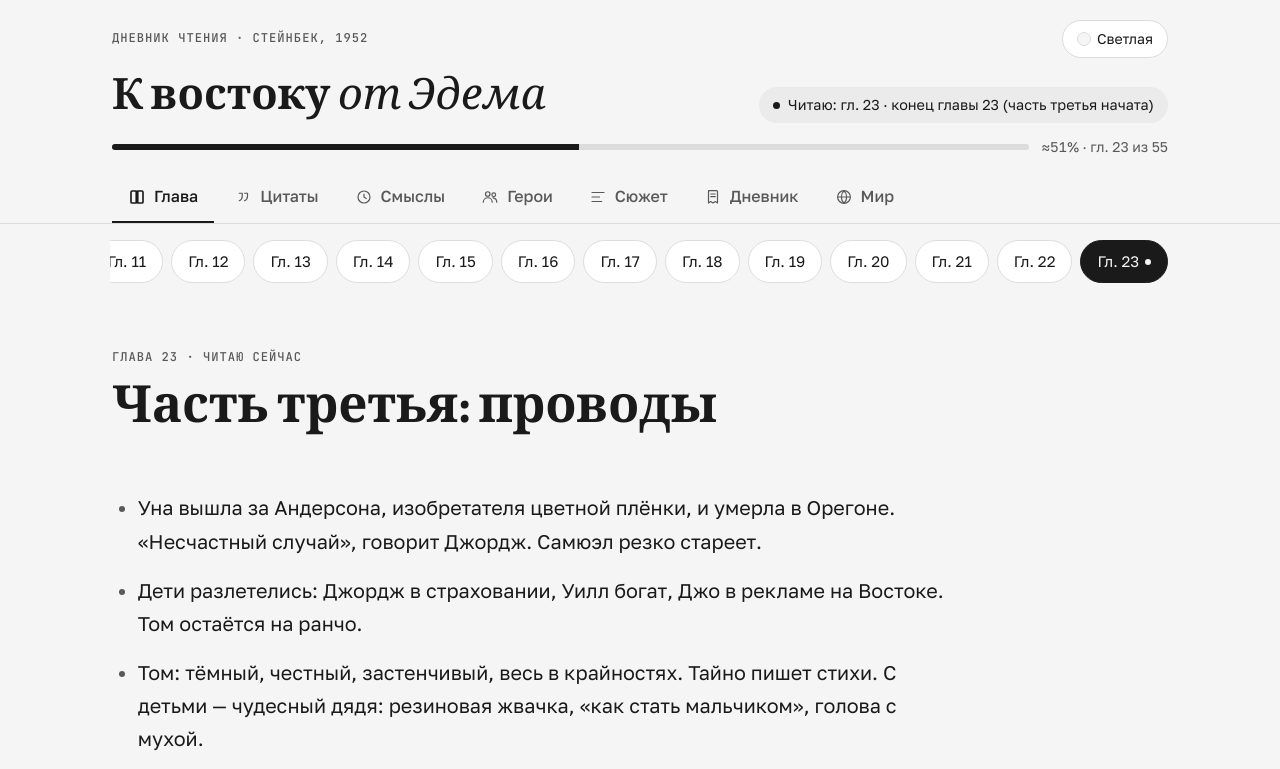
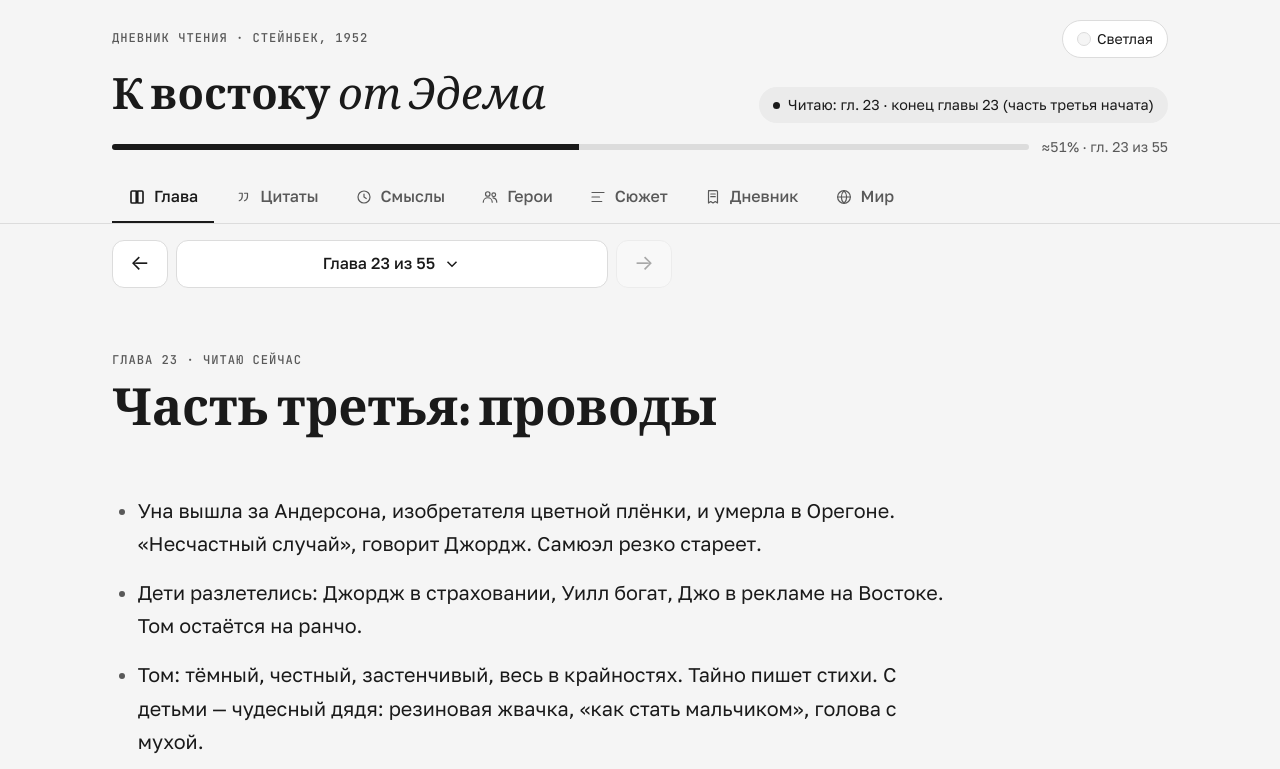
Before and after one commit to samvelkoch/eastofeden, a plain HTML site: page index.html in a window 1280 px wide. Shown: the top 769 px of the page. Drawn offline with nearby package versions, Linux system fonts and the light colour scheme.

Commit message:
Навигация по главам: сетка 55 глав вместо скрытого скролла; убраны «Впечатления» и «Гипотезы» из «Героев»
Co-Authored-By: Claude Sonnet 5.5 <noreply@anthropic.com>
Claude-Session: https://claude.ai/code/session_01Sem2ZeZPEiVaDZD1JbpNwz

```diff
--- a/app.js
+++ b/app.js
@@ -39,15 +39,20 @@
 
   // CHAPTER view
   var chState=CUR;
-  var chips=document.getElementById('ch-chips');
-  D.chapters.forEach(function(c){
-    var b=el('button','chip'+(c.n===CUR?' now':''),'Гл. '+c.n); b.type='button'; b.id='chip-ch-'+c.n;
-    b.addEventListener('click',function(){ go('chapter',c.n); }); chips.appendChild(b);
-  });
+  var TOTAL=55, cpGrid=document.getElementById('cp-grid'), cpOpen=document.getElementById('cp-open');
+  for(var k=1;k<=TOTAL;k++){ (function(k){ var rd=k<=MAXCH; var b=el('button','cp-cell'+(k===CUR?' now':''),String(k)); b.type='button'; b.id='cp-'+k;
+    if(rd){ b.title=D.chapters[k-1].title; b.addEventListener('click',function(){ setGrid(false); go('chapter',k); }); } else { b.disabled=true; b.title='Ещё не прочитано'; }
+    cpGrid.appendChild(b); })(k); }
+  function setGrid(v){ cpGrid.hidden=!v; cpOpen.setAttribute('aria-expanded',v?'true':'false'); }
+  cpOpen.addEventListener('click',function(){ setGrid(cpGrid.hidden); });
+  document.addEventListener('keydown',function(e){ if(e.key==='Escape') setGrid(false); });
+  document.getElementById('cp-prev').addEventListener('click',function(){ go('chapter',chState-1); });
+  document.getElementById('cp-next').addEventListener('click',function(){ go('chapter',chState+1); });
   function renderChapter(n){
     chState=n; var c=D.chapters[n-1];
-    Array.prototype.forEach.call(chips.children,function(b,i){ b.setAttribute('aria-pressed',i+1===n?'true':'false'); });
-    var act=document.getElementById('chip-ch-'+n); if(act&&act.scrollIntoView) act.scrollIntoView({block:'nearest',inline:'center'});
+    Array.prototype.forEach.call(cpGrid.children,function(b,i){ if(i+1===n) b.setAttribute('aria-current','true'); else b.removeAttribute('aria-current'); });
+    document.getElementById('cp-label').textContent='Глава '+n+' из '+TOTAL;
+    document.getElementById('cp-prev').disabled=n<=1; document.getElementById('cp-next').disabled=n>=MAXCH;
     document.getElementById('ch-eyebrow').textContent='Глава '+n+(n===CUR?' · читаю сейчас':'');
     document.getElementById('ch-title').textContent=c.title;
     var su=document.getElementById('ch-summary'); su.textContent=''; c.summary.forEach(function(s){ su.appendChild(el('li',null,s)); });
@@ -93,12 +98,6 @@
   var qsl=document.getElementById('qs'); D.questions.forEach(function(q){ var li=el('li'); li.appendChild(el('h3',null,q.q)); li.appendChild(el('p',null,q.d)); qsl.appendChild(li); });
 
   // PEOPLE view
-  var at=document.getElementById('att');
-  (D.attitudes||[]).forEach(function(a){ var c=el('article','card acard'); c.appendChild(el('h3',null,a.who)); var ul=el('ul');
-    a.entries.forEach(function(e){ var li=el('li'); li.appendChild(el('span',null,e.date+' · '+e.where)); li.appendChild(document.createTextNode(e.text)); ul.appendChild(li); });
-    c.appendChild(ul); at.appendChild(c); });
-  var hy=document.getElementById('hyp');
-  (D.hypotheses||[]).forEach(function(h){ var tr=el('tr'); tr.appendChild(el('td','m',h.date+' · '+h.where)); tr.appendChild(el('td',null,h.text)); var td=el('td'); td.style.width='1%'; td.appendChild(el('span','st',h.status)); tr.appendChild(td); hy.appendChild(tr); });
   var cl=document.getElementById('cast-list'), cq=document.getElementById('cast-q');
   function renderCast(){ var f=(cq.value||'').trim().toLowerCase(); cl.textContent=''; var any=false;
     D.cast.forEach(function(g){ var rows=g.people.filter(function(p){ return !f||(p[0]+' '+p[1]).toLowerCase().indexOf(f)>-1; }); if(!rows.length) return; any=true;
--- a/index.html
+++ b/index.html
@@ -40,7 +40,12 @@
   <!-- ГЛАВА -->
   <section class="view" id="v-chapter" data-view="chapter">
     <div class="wrap">
-      <div class="chips" id="ch-chips" role="group" aria-label="Главы"></div>
+      <div class="chpick">
+        <button type="button" class="cp-step" id="cp-prev" aria-label="Предыдущая глава">←</button>
+        <button type="button" class="cp-main" id="cp-open" aria-expanded="false" aria-controls="cp-grid"><span id="cp-label"></span><svg viewBox="0 0 24 24" aria-hidden="true"><path d="M6 9l6 6 6-6"/></svg></button>
+        <button type="button" class="cp-step" id="cp-next" aria-label="Следующая глава">→</button>
+        <div class="cp-grid" id="cp-grid" hidden></div>
+      </div>
       <div class="ch-head">
         <p class="eyebrow" id="ch-eyebrow"></p>
         <h2 id="ch-title"></h2>
@@ -88,13 +93,7 @@
   <section class="view" id="v-people" data-view="people" hidden>
     <div class="wrap">
       <div class="block">
-        <header><h2>Впечатления</h2><p class="lead">Короткие заметки читателя по ходу книги и открытые гипотезы. В конце сравним с финалом.</p></header>
-        <div class="att" id="att"></div>
-        <div class="card"><h3>Гипотезы</h3><div class="scroll"><table class="plain"><tbody id="hyp"></tbody></table></div></div>
-
-      </div>
-      <div class="block">
-        <header><h3>Кто есть кто</h3></header>
+        <header><h2>Кто есть кто</h2></header>
         <input class="search" id="cast-q" type="search" placeholder="Найти персонажа" aria-label="Найти персонажа" autocomplete="off">
         <div id="cast-list" style="display:flex;flex-direction:column;gap:16px"></div>
       </div>
--- a/style.css
+++ b/style.css
@@ -329,3 +329,19 @@ table.plain td.m{font:400 .8rem var(--f-mono);color:var(--muted);white-space:now
 .jstory .jbody{margin-top:12px}
 .jstory .jbody p{margin:0 0 12px}
 .jstories{display:grid;gap:12px}
+
+/* chapter picker */
+.chpick{position:relative;display:grid;grid-template-columns:auto 1fr auto;gap:8px;align-items:stretch}
+.cp-step,.cp-main{font:inherit;min-height:48px;border:1px solid var(--rule);background:var(--surface);color:var(--ink);border-radius:12px;cursor:pointer}
+.cp-step{width:56px;font-size:1.3rem}
+.cp-step[disabled]{opacity:.35;cursor:default}
+.cp-main{display:flex;align-items:center;justify-content:center;gap:8px;font-size:1rem;font-weight:500;padding-inline:14px}
+.cp-main svg{width:18px;height:18px;stroke:currentColor;fill:none;stroke-width:2;flex:none;transition:transform .15s}
+.cp-main[aria-expanded="true"] svg{transform:rotate(180deg)}
+.cp-grid{grid-column:1/-1;display:grid;grid-template-columns:repeat(auto-fill,minmax(52px,1fr));gap:8px;background:var(--surface);border:1px solid var(--rule);border-radius:14px;padding:14px}
+.cp-cell{font:500 1rem var(--f-body);font-variant-numeric:tabular-nums;min-height:48px;border-radius:10px;border:1px solid var(--rule);background:var(--bg);color:var(--ink);cursor:pointer}
+.cp-cell[disabled]{opacity:.3;cursor:default;border-style:dashed}
+.cp-cell.now{border-color:var(--ink);border-width:2px}
+.cp-cell[aria-current="true"]{background:var(--ink);color:var(--bg)}
+@media (min-width:820px){.chpick{max-width:560px}.cp-grid{grid-template-columns:repeat(auto-fill,minmax(56px,1fr))}}
+.cp-main span{white-space:nowrap}.cp-main svg{min-width:18px}
```
